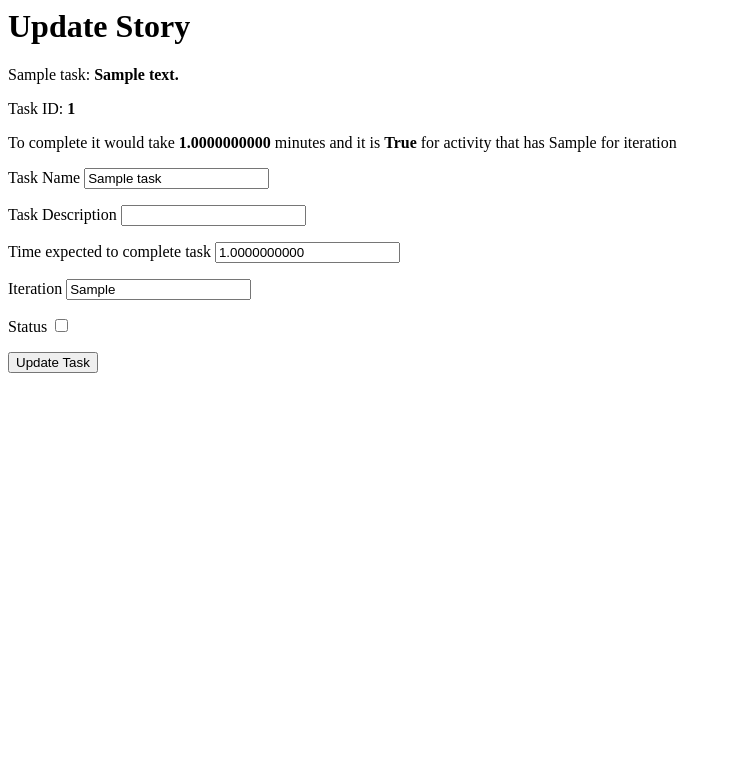
After one commit to aurimas13/Time-Tracker, a Flask app: page /story/1/update_task/1 in a window 1280 px wide. The commit adds this page. Shown: the top 783 px of the page, without its empty margins (0-732 px from the left). Run offline with Flask 2, Linux system fonts and the light colour scheme; tables that the repository leaves empty hold one stand-in row (values such as "Sample post").

Commit message:
Updated files

```diff
--- a/app/routes.py
+++ b/app/routes.py
@@ -1,7 +1,8 @@
 from flask import render_template, flash, redirect, url_for, request
 from app import app, db
-from app.forms import LoginForm
+from app.forms import LoginForm, StoryForm, TaskForm
 from app.models import Story, Task, Developer
+from sqlalchemy import update
 
 @app.route('/', methods=['POST','GET'])
 @app.route('/index', methods=['POST','GET'])
@@ -34,16 +35,28 @@ def story():
     story = {'STORY_NAME': 'Stories'}
     if request.method == 'GET':
         stories = Story.query.all()
-        # print(stories[0].story_name)
-        # return "lala"
         return render_template('story.html', title='Tracker', story=story, stories=stories)
         # return redirect(url_for('index', story=story))
-    elif request.method == 'POST':
-        if request.form.get('Create Story') == 'Create Story':
-            print('lala')
-            return redirect(url_for('create_story'))
-        else:
-            pass  # do something else
+    # elif request.method == 'POST':
+    #     if request.form.get('Create Story') == 'Create Story':
+    #         return redirect(url_for('create_story'))
+    #     else:
+    #         pass  # do something else
+
+
+@app.route('/story/<id>', methods=['POST', 'GET', 'PUT'])
+def story_id(id):
+    task = {'TASK_NAME': 'Tasks'}
+    if request.method == 'GET':
+        tasks = Task.query.filter_by(story_id=id)
+        print(tasks)
+        return render_template('task.html', title='Tracker', id=id, task=task, tasks=tasks)
+    # elif request.method == 'POST':
+    #     if request.form.get('Create Task') == 'Create Task':
+    #         return 'lala'
+    #         # return redirect(url_for('/story/<id>/create_task'))
+    #     else:
+    #         pass  # do something else
 
 
 @app.route('/create_story', methods=['POST', 'GET', 'PUT'])
@@ -62,61 +75,88 @@ def create_story():
 
     return render_template('create_story.html', title='Tracker')
 
-    # print(request.form["story_name"])
-    # stories = Story.query.all()
-    #     story = request.form
-    # json_story = dict(story)
-    # print(json_story)
 
-    # for story in stories:
-    #     if story.story_name == story:
-    #         found = True
+@app.route('/story/<id>/update_story', methods=['POST', 'GET', 'PUT'])
+def update_story(id):
+    if request.method == 'GET':
+        stories = Story.query.filter_by(id=id)
+        story = Story.query.get(id)
+        return render_template('update_story.html', title='Tracker', story=story, stories=stories)
+
+    elif request.method == 'PUT':
+        # return 'jaa'
+        item = Story.query.get(id)
+        print(item)
+        item.story_name = request.form['story_name']
+        item.status = 'check' in request.form
+        item.description = request.form['story_description']
+        item.calculated_time = request.form['time']
+        # item.story_name = '2'
+        db.session.add(item)
+        db.session.commit()
+        return redirect(url_for('story_id', id=id))
     #
-    # # add the story if not in database already
-    # if not found:
-    #     add_story = Story(story, True)
-    #     db.session.add(add_story)
-    #     db.session.commit()
-    # #     stories = Story.query.all()
-    # print(stories[1].story_name)
-    # return "lala"
-    # else:
-
-
-@app.route('/story/<id>', methods=['POST', 'GET', 'PUT'])
-def story_id(id):
-    task = {'TASK_NAME': 'Tasks'}
-    if request.method == 'GET':
-        tasks = Task.query.all()
-        # print(stories[0].story_name)
-        # return "lala"
-        return render_template('task.html', title='Tracker', story=story, task=task, tasks=tasks)
-        # return redirect(url_for('index', story=story))
-    elif request.method == 'POST':
-        if request.form.get('Create Task') == 'Create Task':
-            print('lala')
-            return redirect(url_for('/story/<id>/create_task'))
-        else:
-            pass  # do something else
+    # return render_template('create_story.html', form=form)
 
 
 @app.route('/story/<id>/create_task', methods=['POST', 'GET', 'PUT'])
-def create_task():
+def create_task(id):
     if request.method == 'POST':
         task = request.form
-        print(type(task['check']))
-        add_task = Task(task_name=task['task_name'],
-                         status=task['check'] == 'on',
-                         description=task['task_description'],
-                         task_estimated_time=task['time'],
-                         iteration=task['iter'])
+        add_task = Task(
+            task_name=task['task_name'],
+            story_id=id,
+            status=task['check'] == 'on',
+            description=task['task_description'],
+            task_estimated_time=task['time'],
+            iteration=task['iter'])
         print(add_task)
-#         # db.session.add(add_task)
-#         # db.session.commit()
-        return redirect(url_for('/story/<id>'))
+        db.session.add(add_task)
+        db.session.commit()
+        return redirect(url_for('story_id', id=id))
 #
     return render_template('create_task.html', title='Tracker')
 
+
+@app.route('/story/<story_id>/update_task/<task_id>', methods=['POST', 'GET', 'PUT'])
+def update_task(story_id, task_id):
+    if request.method == 'GET':
+        # tasks = Task.query.filter_by(id=task_id)
+        task = Task.query.get(task_id)
+        return render_template('update_task.html', title='Tracker', task=task)
+
+    elif request.method == 'PUT':
+        # return 'kasdkask'
+        item = Task.query.get(task_id)
+        print(item)
+        item.task_name = request.form['task_name']
+        item.story_id = story_id
+        item.status = 'check' in request.form
+        item.description = request.form['task_description']
+        item.task_estimated_time = request.form['time']
+        item.iteration = request.form['iter']
+        db.session.add(item)
+        db.session.commit()
+        return redirect(url_for('story_id', id=story_id))
+
+
+#     if request.method == 'POST':
+#
+#         task = db.session.query(Task).get(Task.id)
+#         form = AddItem()
+#         update_task = Task(
+#             task_name=task['task_name'],
+#             story_id=id,
+#             status=task['check'] == 'on',
+#             description=task['task_description'],
+#             task_estimated_time=task['time'],
+#             iteration=task['iter'])
+#         print(update_task)
+#         db.session.add(update_task)
+#         db.session.commit()
+#         return redirect(url_for('story_id', id=id))
+# #
+#     return render_template('create_task.html', title='Tracker')
 
 # @app.route('/login', methods=['GET', 'POST'])
 # def login():
--- a/app/templates/create_task.html
+++ b/app/templates/create_task.html
@@ -15,7 +15,7 @@
                 <input id="time_estimated" name="time" type="number">
             </p>
              <p>
-                <label for="iteration">Iteration number</label>
+                <label for="iteration">Iteration</label>
                 <input id="iteration" name="iter" type="text">
             </p>
             <p>
--- /dev/null
+++ b/app/templates/update_task.html
@@ -0,0 +1,33 @@
+<html>
+    <body>
+        <h1>Update Story</h1>
+        <form method="PUT">
+            <div><p>{{ task.task_name }}: <b>{{ task.description }}</b></p></div>
+            <div><p>Task ID: <b>{{ task.task_id }}</b></p></div>
+            <div><p>To complete it would take <b>{{ task.task_estimated_time }}</b> minutes and it is <b>{{ task.status }}</b> for activity that has {{ task.iteration }} for iteration</p></div>
+            <p>
+                <label for="name">Task Name</label>
+                <input id="name" name="task_name" type="text" value="{{ task.task_name }}">
+            </p>
+            <p>
+                <label for="description">Task Description</label>
+                <input id="description" name="task_description" type="text" value="{{ task.task_description }}">
+            </p>
+            <p>
+                <label for="time_estimated">Time expected to complete task</label>
+                <input id="time_estimated" name="time" type="number" value="{{ task.task_estimated_time}}">
+            </p>
+             <p>
+                <label for="iteration">Iteration</label>
+                <input id="iteration" name="iter" type="text" value="{{ task.iteration }}">
+            </p>
+            <p>
+                <label for="act">Status</label>
+                <input id="act" type="checkbox" name="check" value="{{ task.status }}">
+<!--                <input id="act" type="checkbox" name="check">-->
+<!--                <input id="act" type="hidden" name="check" value="false">-->
+            </p>
+            <input type="submit" value="Update Task">
+        </form>
+    </body>
+</html>
--- a/requirements.txt
+++ b/requirements.txt
@@ -4,4 +4,4 @@ flask-wtf==1.0.1
 flask-sqlalchemy==2.5.1
 alembic==1.8.1
 flask-migrate==3.1.0
-flask-login==0.6.2
+flask-login==0.6.2Z
```
Also changed, not shown: app/forms.py (+20 -1 lines), app/models.py (+3 -5 lines), app/templates/story.html (+3 -22 lines), app/templates/task.html (+9 -9 lines), app/templates/update_story.html (added, +27 -0 lines), migrations/versions/37bbbad4d6bd_stories_tasks_and_developers_table.py (renamed from migrations/versions/b3329efbb754_stories_tasks_and_developers_tables.py, +10 -10 lines), migrations/versions/d8bc07f372cf_stories_tasks_and_developers_tables.py (deleted, +0 -34 lines), app.py (deleted).
